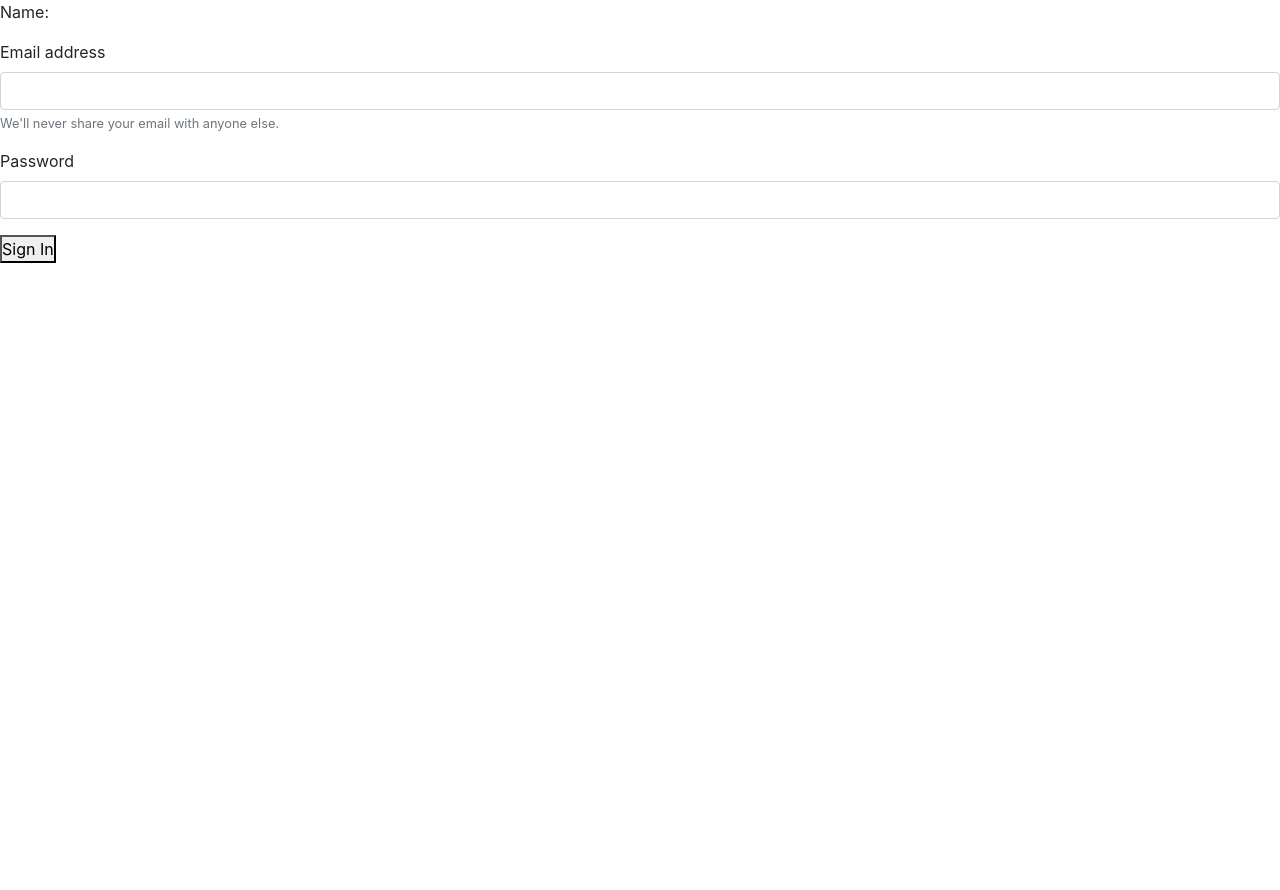
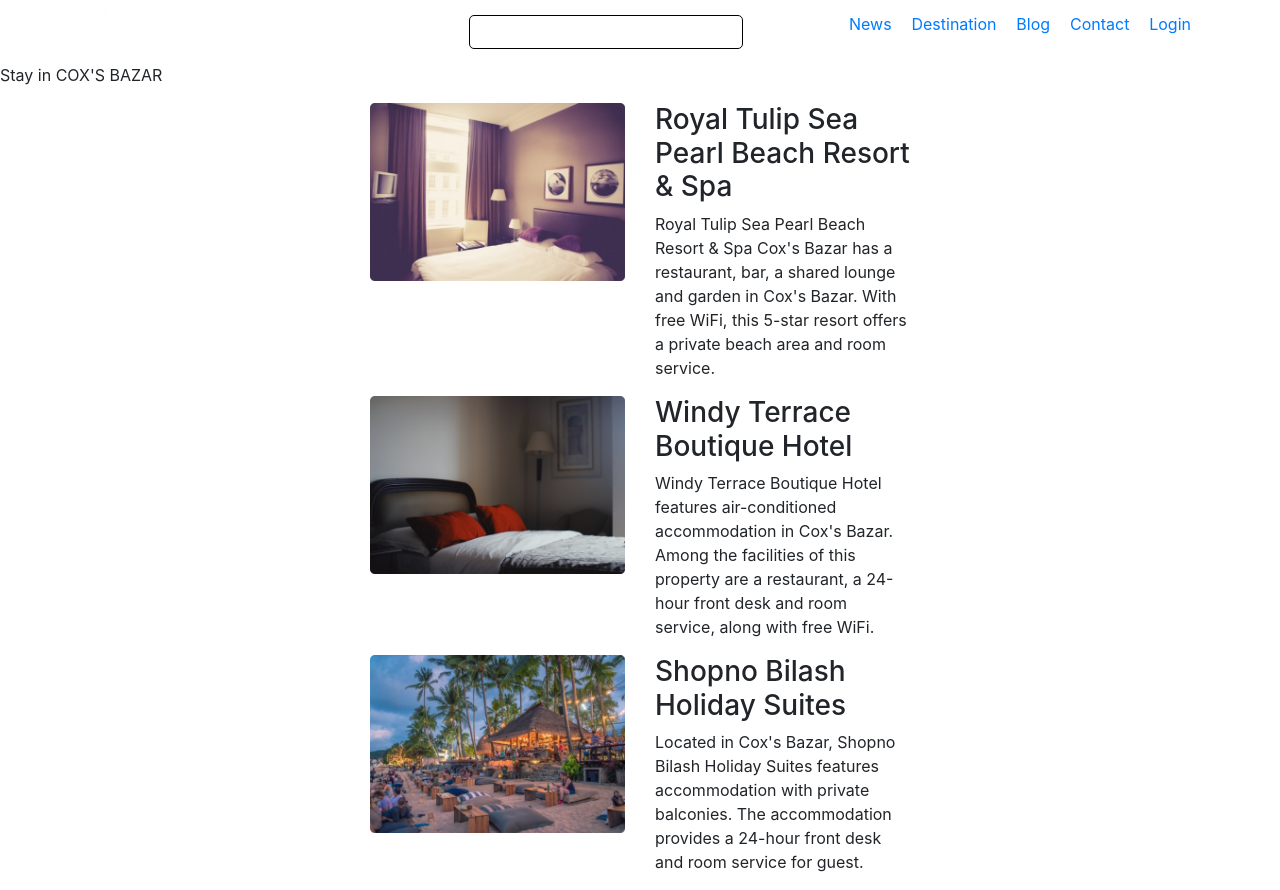
Before and after one commit to jahan-nusrat/tour-site, a React (Create React App) app: page /search in a window 1280 px wide. Before the commit this address led to /login. Before the commit the page ends 800 px from the top, so only its background shows below. Built offline with nearby package versions, Linux system fonts and the light colour scheme; the HTML template or start-up script is replaced by a standard one.

Commit message:
hotel rooms updated

```diff
--- a/package.json
+++ b/package.json
@@ -8,6 +8,7 @@
     "@testing-library/jest-dom": "^4.2.4",
     "@testing-library/react": "^9.3.2",
     "@testing-library/user-event": "^7.1.2",
+    "firebase": "^7.20.0",
     "react": "^16.13.1",
     "react-bootstrap": "^1.3.0",
     "react-datepicker": "^3.1.3",
--- a/src/App.js
+++ b/src/App.js
@@ -7,23 +7,20 @@
 import Search from './pages/Search';
 import NotFound from './pages/NotFound';
 import cox from './Image/cox.png';
-import PrivateRoute from './protectedRoute/PrivateRoute';
 
 export const UserContext = createContext();
 const App = () => {
+	const [ loggedIn, setLoggedIn ] = useState({});
 	const [ hero, setHero ] = useState({
 		name : "COX'S BAZAR",
 		info :
 			'Cox’s Bazar is a town on the southeast coast of Bangladesh. It’s known for its very long, sandy beachfront, stretching from Sea Beach in the north to Kolatoli Beach in the south. Aggameda Khyang monastery is home to bronze statues and centuries-old Buddhist manuscripts. South of town, the tropical rainforest of Himchari National Park has waterfalls and many birds. North, sea turtles breed on nearby Sonadia Island.',
-		img  : cox
+		img  : cox,
+		id   : 0
 	});
-	const [ loggedIn, setLoggedIn ] = useState({
-		name  : '',
-		email : ''
-	});
+
 	return (
 		<UserContext.Provider value={[ hero, setHero, loggedIn, setLoggedIn ]}>
-			<p>Name:{loggedIn.name}</p>
 			<Router>
 				<Switch>
 					<Route exact={true} path="/">
@@ -35,9 +32,9 @@
 					<Route path="/login">
 						<Login />
 					</Route>
-					<PrivateRoute path="/search">
+					<Route path="/search">
 						<Search />
-					</PrivateRoute>
+					</Route>
 					<Route path="*">
 						<NotFound />
 					</Route>
--- a/src/components/Booking/BookDate.js
+++ b/src/components/Booking/BookDate.js
@@ -6,7 +6,7 @@
 import { useHistory } from 'react-router-dom';
 
 const BookDate = () => {
-	const [ hero ] = useContext(UserContext);
+	const [ hero, setHero ] = useContext(UserContext);
 	const [ loggedIn ] = useContext(UserContext);
 	const [ startDate, setStartDate ] = useState(new Date());
 	const [ endDate, setEndDate ] = useState(new Date());
--- a/src/components/Hero/Hero.js
+++ b/src/components/Hero/Hero.js
@@ -16,7 +16,8 @@
 			name   : data.name,
 			info   : data.info,
 			img    : data.img,
-			active : true
+			active : true,
+			id     : data.id
 		});
 	};
 
--- /dev/null
+++ b/src/components/Rooms/HotelRoom.js
@@ -0,0 +1,22 @@
+import React, { useContext } from 'react';
+import { UserContext } from '../../App';
+import fakeData from '../../fakeData/FakeData';
+import RoomDetails from './RoomDetails';
+
+const HotelRoom = () => {
+	const [ hero, setHero ] = useContext(UserContext);
+	let hotelRoom = fakeData.filter((hotel) => {
+		return hotel.id === hero.id;
+	});
+	console.log(hero, hotelRoom);
+	return (
+		<div>
+			<p>Stay in {hero.name}</p>
+			{hotelRoom[0].hotels.map((data) => {
+				return <RoomDetails key={data.name} data={data} />;
+			})}
+		</div>
+	);
+};
+
+export default HotelRoom;
--- /dev/null
+++ b/src/components/Rooms/RoomDetails.js
@@ -0,0 +1,26 @@
+import React, { useContext } from 'react';
+import { UserContext } from '../../App';
+
+const RoomDetails = ({ data }) => {
+	const [ hero, setHero ] = useContext(UserContext);
+	console.log(data);
+	return (
+		<div className="container">
+			<div className="row justify-content-center">
+				<div className="col-lg-6">
+					<div className="row">
+						<div className="col-lg-6">
+							<img src={data.img} alt="" />
+						</div>
+						<div className="col-lg-6">
+							<h3>{data.name}</h3>
+							<p>{data.info}</p>
+						</div>
+					</div>
+				</div>
+			</div>
+		</div>
+	);
+};
+
+export default RoomDetails;
--- a/src/fakeData/FakeData.js
+++ b/src/fakeData/FakeData.js
@@ -4,6 +4,9 @@
 import cox from '../Image/cox.png';
 import sree from '../Image/sree.jpg';
 import sundar from '../Image/sundar.jpg';
+import room1 from '../Image/room1.png';
+import room2 from '../Image/room2.png';
+import room3 from '../Image/room3.png';
 var fakeData = [
 	{
 		id     : 0,
@@ -18,7 +21,7 @@
 				name     : 'Royal Tulip Sea Pearl Beach Resort & Spa',
 				info     :
 					"Royal Tulip Sea Pearl Beach Resort & Spa Cox's Bazar has a restaurant, bar, a shared lounge and garden in Cox's Bazar. With free WiFi, this 5-star resort offers a private beach area and room service.",
-				img      : '../Image/room1.png',
+				img      : room1,
 				facility : 'Cancellation flexibility available',
 				ratings  : 4.9,
 				price    : 37,
@@ -31,7 +34,7 @@
 				name     : 'Windy Terrace Boutique Hotel',
 				info     :
 					"Windy Terrace Boutique Hotel features air-conditioned accommodation in Cox's Bazar. Among the facilities of this property are a restaurant, a 24-hour front desk and room service, along with free WiFi.",
-				img      : '../Image/room2.png',
+				img      : room2,
 				facility : 'Cancellation flexibility available',
 				ratings  : 4.7,
 				price    : 37,
@@ -44,7 +47,7 @@
 				name     : 'Shopno Bilash Holiday Suites',
 				info     :
 					"Located in Cox's Bazar, Shopno Bilash Holiday Suites features accommodation with private balconies. The accommodation provides a 24-hour front desk and room service for guest.",
-				img      : '../Image/room3.png',
+				img      : room3,
 				facility : 'Cancellation flexibility available',
 				ratings  : 4.9,
 				price    : 37,
@@ -68,7 +71,7 @@
 				name     : 'Royal Tulip Sea Pearl Beach Resort & Spa',
 				info     :
 					"Royal Tulip Sea Pearl Beach Resort & Spa Cox's Bazar has a restaurant, bar, a shared lounge and garden in Cox's Bazar. With free WiFi, this 5-star resort offers a private beach area and room service.",
-				img      : '../Image/room1.png',
+				img      : room1,
 				facility : 'Cancellation flexibility available',
 				ratings  : 4.9,
 				price    : 37,
@@ -81,7 +84,7 @@
 				name     : 'Windy Terrace Boutique Hotel',
 				info     :
 					"Windy Terrace Boutique Hotel features air-conditioned accommodation in Cox's Bazar. Among the facilities of this property are a restaurant, a 24-hour front desk and room service, along with free WiFi.",
-				img      : '../Image/room2.png',
+				img      : room2,
 				facility : 'Cancellation flexibility available',
 				ratings  : 4.7,
 				price    : 37,
@@ -94,7 +97,7 @@
 				name     : 'Shopno Bilash Holiday Suites',
 				info     :
 					"Located in Cox's Bazar, Shopno Bilash Holiday Suites features accommodation with private balconies. The accommodation provides a 24-hour front desk and room service for guest.",
-				img      : '../Image/room3.png',
+				img      : room3,
 				facility : 'Cancellation flexibility available',
 				ratings  : 4.9,
 				price    : 37,
@@ -118,7 +121,7 @@
 				name     : 'Royal Tulip Sea Pearl Beach Resort & Spa',
 				info     :
 					"Royal Tulip Sea Pearl Beach Resort & Spa Cox's Bazar has a restaurant, bar, a shared lounge and garden in Cox's Bazar. With free WiFi, this 5-star resort offers a private beach area and room service.",
-				img      : '../Image/room1.png',
+				img      : room1,
 				facility : 'Cancellation flexibility available',
 				ratings  : 4.9,
 				price    : 37,
@@ -131,7 +134,7 @@
 				name     : 'Windy Terrace Boutique Hotel',
 				info     :
 					"Windy Terrace Boutique Hotel features air-conditioned accommodation in Cox's Bazar. Among the facilities of this property are a restaurant, a 24-hour front desk and room service, along with free WiFi.",
-				img      : '../Image/room2.png',
+				img      : room2,
 				facility : 'Cancellation flexibility available',
 				ratings  : 4.7,
 				price    : 37,
@@ -144,7 +147,7 @@
 				name     : 'Shopno Bilash Holiday Suites',
 				info     :
 					"Located in Cox's Bazar, Shopno Bilash Holiday Suites features accommodation with private balconies. The accommodation provides a 24-hour front desk and room service for guest.",
-				img      : '../Image/room3.png',
+				img      : room3,
 				facility : 'Cancellation flexibility available',
 				ratings  : 4.9,
 				price    : 37,
--- a/src/pages/Booking.js
+++ b/src/pages/Booking.js
@@ -1,8 +1,8 @@
 import React, { useContext } from 'react';
-import { UserContext } from '../App';
-import BookDate from '../components/Booking/BookDate';
 import Nav from '../components/Nav/Nav';
 import { BookingStyle } from '../styled-components/BookStyle';
+import BookDate from '../components/Booking/BookDate';
+import { UserContext } from '../App';
 
 const Booking = () => {
 	const [ hero ] = useContext(UserContext);
--- a/src/pages/Login.js
+++ b/src/pages/Login.js
@@ -1,27 +1,7 @@
-import React, { useContext } from 'react';
-import { UserContext } from '../App';
+import React from 'react';
 
 const Login = () => {
-	const [ loggedIn, setLoggedIn ] = useContext(UserContext);
-
-	return (
-		<div>
-			<form>
-				<div className="form-group">
-					<label htmlFor="exampleInputEmail1">Email address</label>
-					<input type="email" className="form-control" aria-describedby="emailHelp" />
-					<small id="emailHelp" className="form-text text-muted">
-						We'll never share your email with anyone else.
-					</small>
-				</div>
-				<div className="form-group">
-					<label htmlFor="exampleInputPassword1">Password</label>
-					<input type="password" className="form-control" id="exampleInputPassword1" />
-				</div>
-				<button>Sign In</button>
-			</form>
-		</div>
-	);
+	return <div>I am from login</div>;
 };
 
 export default Login;
--- a/src/pages/Search.js
+++ b/src/pages/Search.js
@@ -1,9 +1,12 @@
 import React from 'react';
+import Nav from '../components/Nav/Nav';
+import HotelRoom from '../components/Rooms/HotelRoom';
 
 const Search = () => {
 	return (
 		<div>
-			<h2>I am from Search</h2>
+			<Nav />
+			<HotelRoom />
 		</div>
 	);
 };
--- a/src/protectedRoute/PrivateRoute.js
+++ b/src/protectedRoute/PrivateRoute.js
@@ -1,10 +1,10 @@
-import React from 'react';
+/* import React from 'react';
 import { useContext } from 'react';
 import { Redirect, Route } from 'react-router-dom';
 import { UserContext } from '../App';
 
 function PrivateRoute ({ children, ...rest }) {
-	const [ loggedIn, setLoggedIn ] = useContext(UserContext);
+	const [ loggedIn ] = useContext(UserContext);
 	return (
 		<Route
 			{...rest}
@@ -24,3 +24,4 @@
 }
 
 export default PrivateRoute;
+ */
```
Also changed, not shown: src/firebase.config.js (+12 -0 lines), 1 other file (tests, documents, lock files or other folders).
